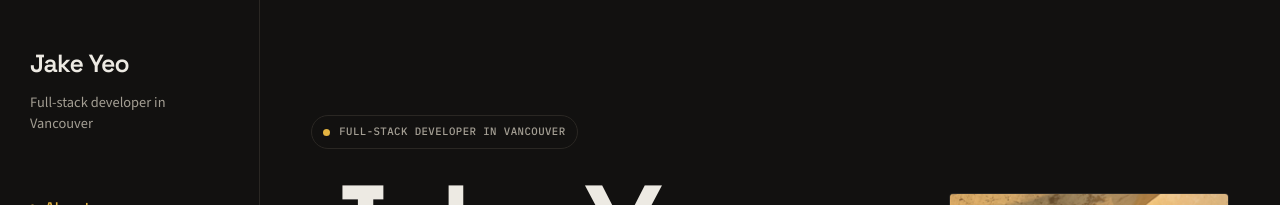
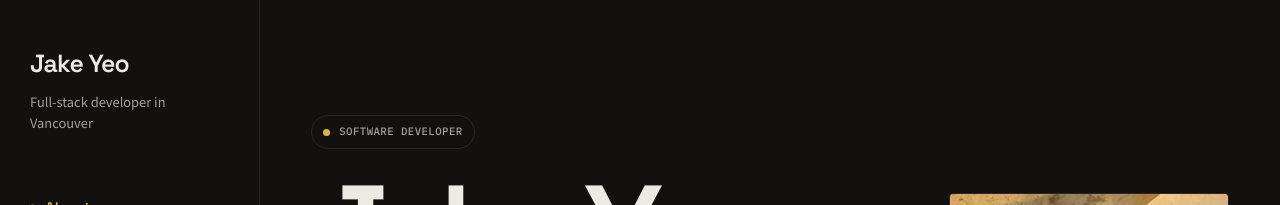
Before and after one commit to Jake-Yeo/jake-yeo-site, a React (Create React App) app: page / in a window 1280 px wide. Shown: the top 205 px of the page. Built offline with nearby package versions, Linux system fonts and the light colour scheme.

Commit message:
fix: update hero role label

```diff
--- a/src/pages/HomePage.tsx
+++ b/src/pages/HomePage.tsx
@@ -83,7 +83,7 @@ const HomePage = () => {
         <section className="hero" id="about">
           <div className="container hero__inner">
             <div className="hero__copy reveal is-visible">
-              <span className="hero__status"><span className="hero__dot" /> Full-stack developer in Vancouver</span>
+              <span className="hero__status"><span className="hero__dot" /> Software developer</span>
               <h1 className="hero__name">Jake Yeo</h1>
               <p className="hero__title">Hi, I’m Jake.</p>
               <p className="hero__intro">I’m a Computer Science student at The University of British Columbia and a full-stack developer who enjoys building reliable products across web, cloud, data, and infrastructure.</p>
```
Also changed, not shown: 1 other file (tests, documents, lock files or other folders).
